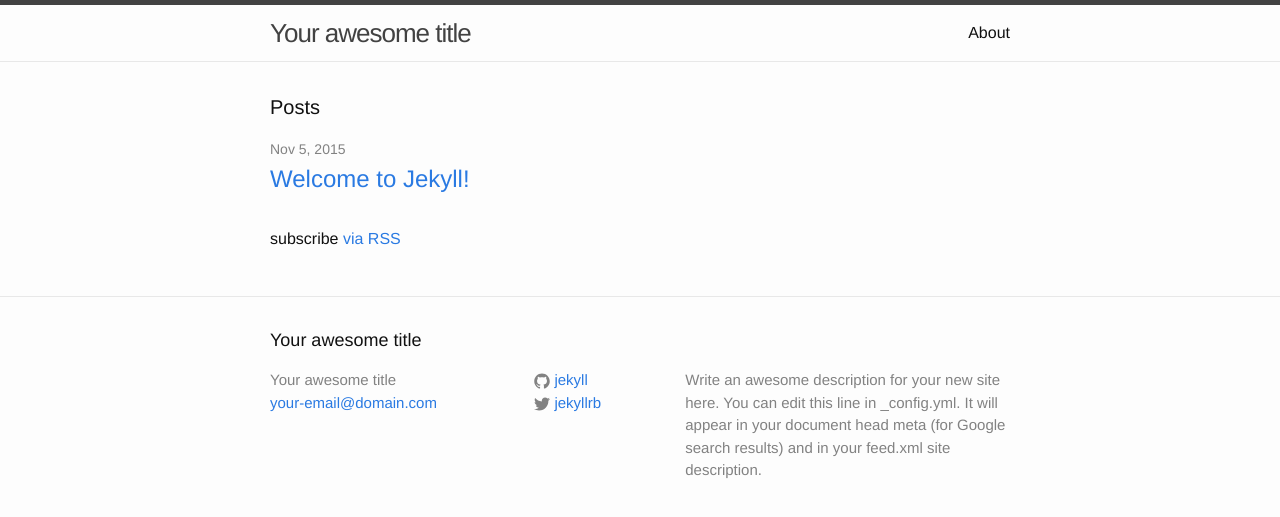
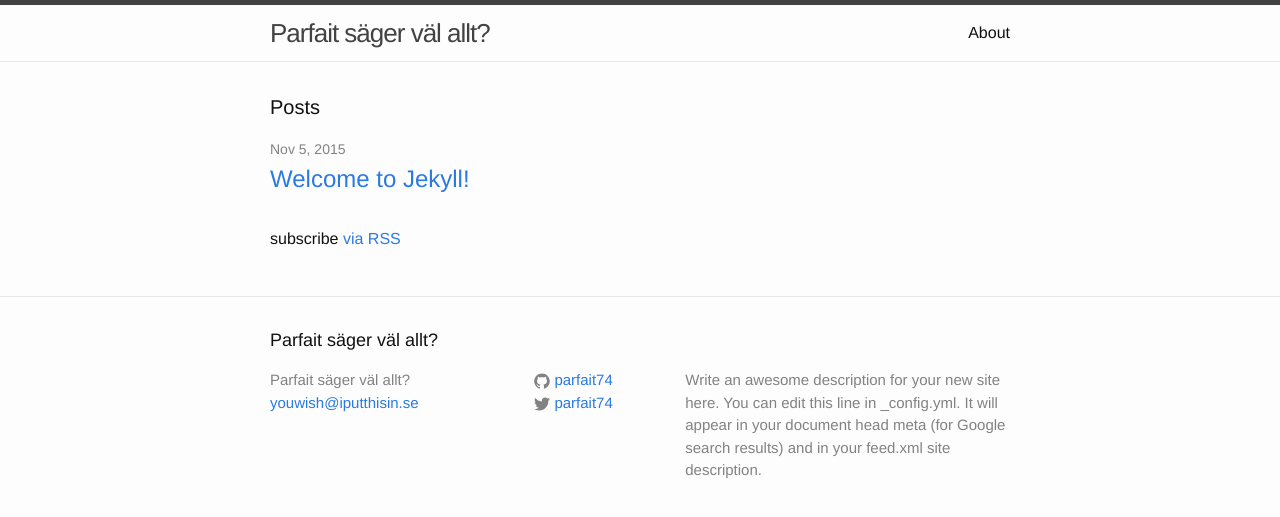
Before and after one commit to parfait74/parfait74.github.io, a Jekyll site: the page built from index.html, in a window 1280 px wide. Shown: the top 517 px of the page. Built offline with Jekyll 4.4.1, drawn with Linux system fonts in a browser that asks for light colours.

Commit message:
test change

```diff
--- a/_config.yml
+++ b/_config.yml
@@ -1,14 +1,14 @@
 # Site settings
-title: Your awesome title
-email: your-email@domain.com
+title: Parfait säger väl allt?
+email: youwish@iputthisin.se
 description: > # this means to ignore newlines until "baseurl:"
   Write an awesome description for your new site here. You can edit this
   line in _config.yml. It will appear in your document head meta (for
   Google search results) and in your feed.xml site description.
 baseurl: "" # the subpath of your site, e.g. /blog/
 url: "http://yourdomain.com" # the base hostname & protocol for your site
-twitter_username: jekyllrb
-github_username:  jekyll
+twitter_username: parfait74
+github_username:  parfait74
 
 # Build settings
 markdown: kramdown
```
Also changed, not shown: 1 other file.
